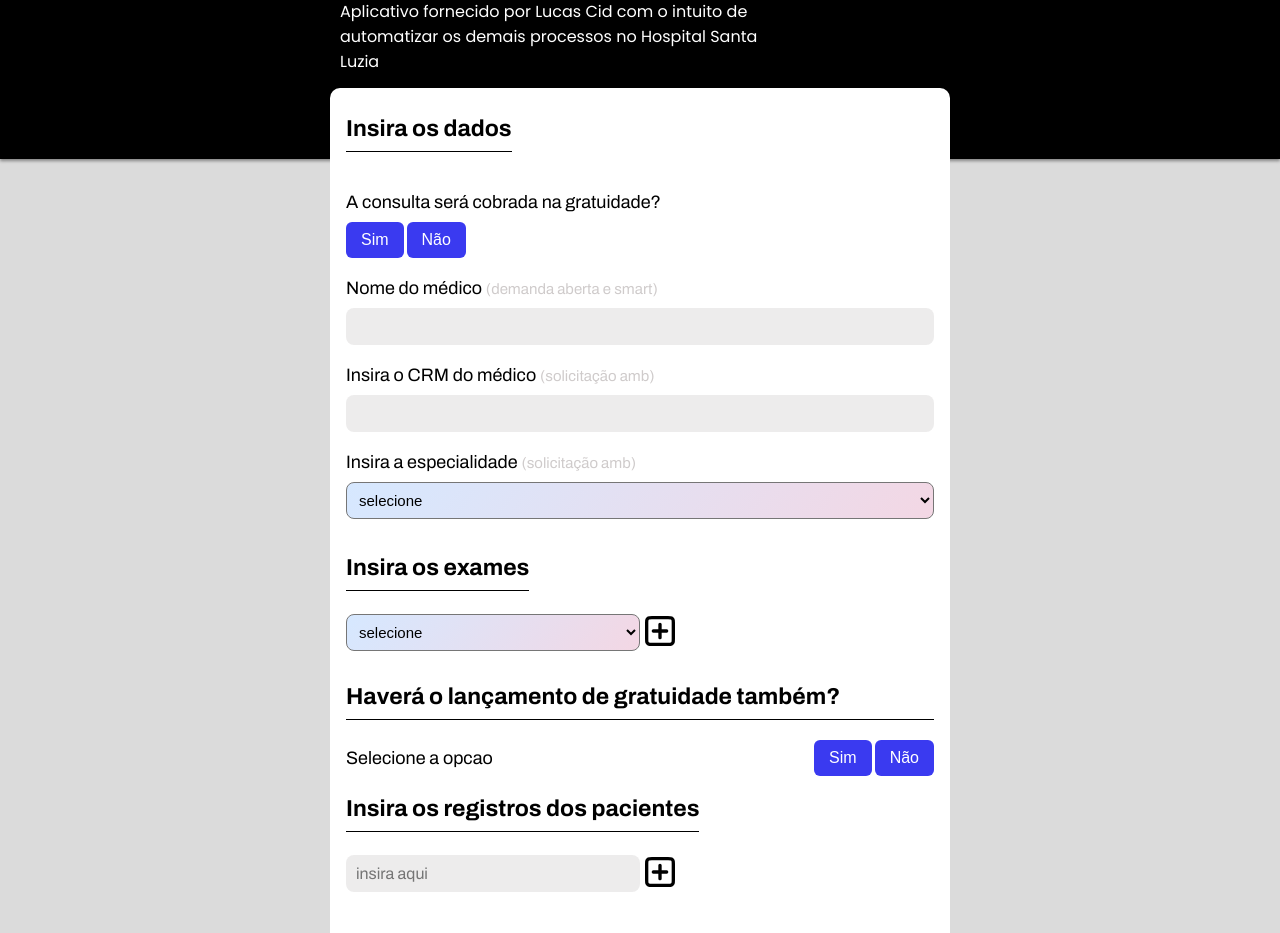
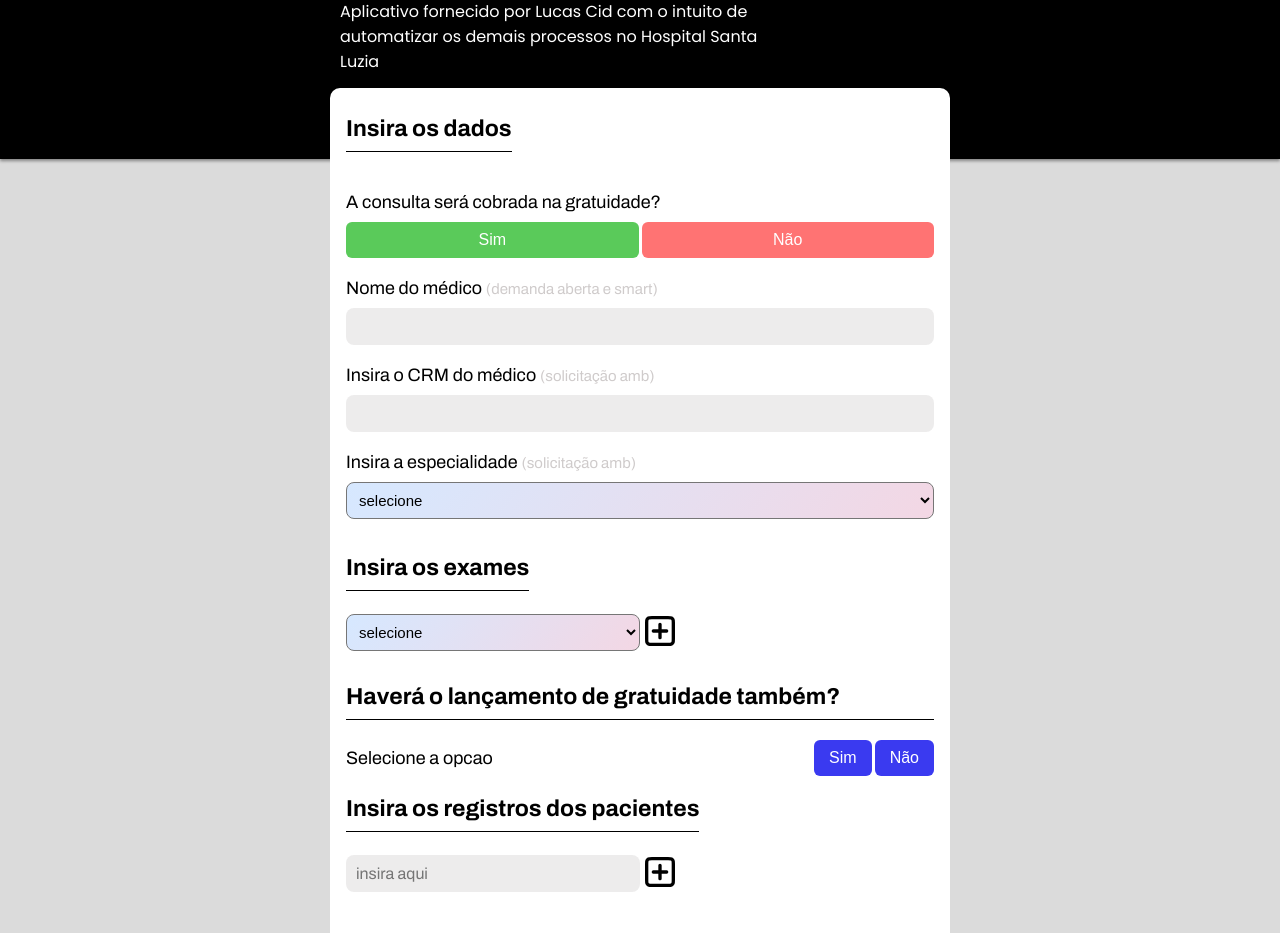
Before and after one commit to LuscaCid/medic-autobot-repo, a Flask app: page / in a window 1280 px wide. Shown: the part 141-1074 px from the top of the page. Run offline with Flask 3, Linux system fonts and the light colour scheme.

Commit message:
changes in buttons consult

```diff
--- a/static/style.css
+++ b/static/style.css
@@ -304,8 +304,19 @@ li{
     transition: transform 0.3s;
 
 }
+#sim-cons-grat{
+    background: rgb(90, 202, 90);
+}
+#nao-cons-grat{
+    background: rgb(255, 115, 115);
+}
+.buttons-cons-grat{
+    width: 100%;
 
-
+}
+.buttons-cons-grat button{
+    width: 100%;
+}
 .buttonsGrat #simGratuidade:hover , #sim-cons-grat:hover,#nao-cons-grat:hover{
     transform: translateY(-5px);
 
```
